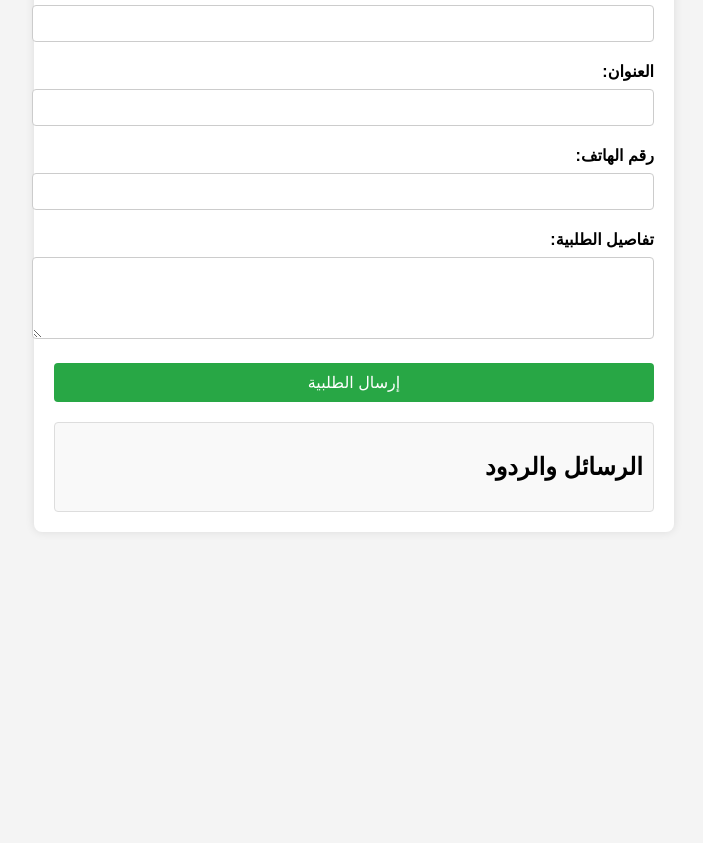
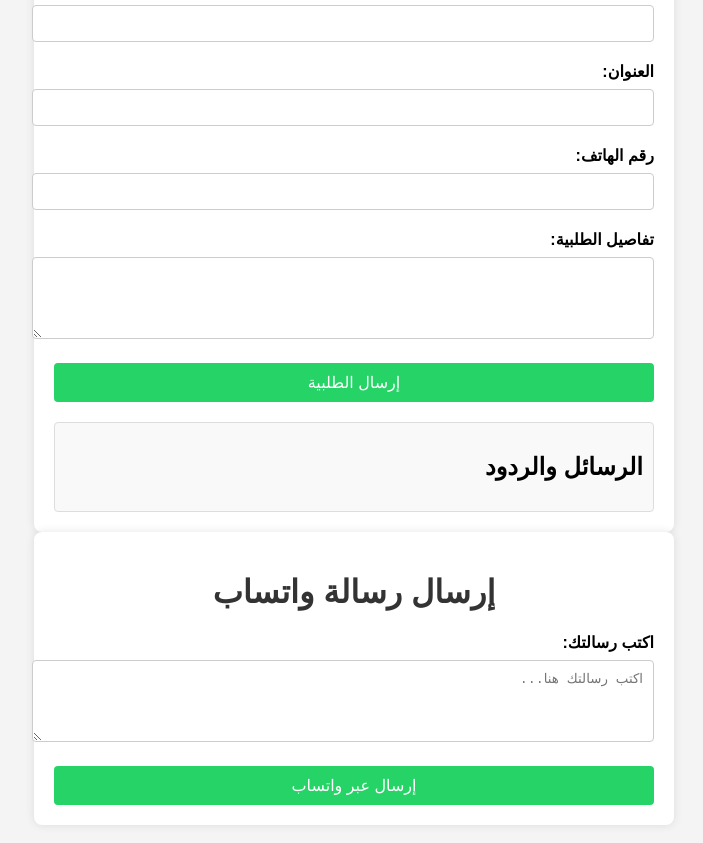
Before and after one commit to Xbnr23/X, a plain HTML site: page index.html in a window 1280 px wide. Shown: the part 151-994 px from the top of the page, without its empty margins (286-989 px from the left). Before the commit the page ends 800 px from the top, so only its background shows below. Drawn offline with Linux system fonts and the light colour scheme.

Commit message:
Update index.html

```diff
--- a/index.html
+++ b/index.html
@@ -159,4 +159,96 @@
 </script>
 
 </body>
+    <!DOCTYPE html>
+<html lang="ar" dir="rtl">
+<head>
+    <meta charset="UTF-8">
+    <meta name="viewport" content="width=device-width, initial-scale=1.0">
+    <title>إرسال رسالة واتساب</title>
+    <style>
+        body {
+            font-family: Arial, sans-serif;
+            background-color: #f4f4f4;
+            padding: 20px;
+        }
+        .container {
+            max-width: 600px;
+            margin: 0 auto;
+            background: #fff;
+            padding: 20px;
+            border-radius: 8px;
+            box-shadow: 0 0 10px rgba(0, 0, 0, 0.1);
+        }
+        h1 {
+            text-align: center;
+            color: #333;
+        }
+        label {
+            display: block;
+            margin-bottom: 8px;
+            font-weight: bold;
+        }
+        input[type="text"], textarea {
+            width: 100%;
+            padding: 10px;
+            margin-bottom: 20px;
+            border: 1px solid #ccc;
+            border-radius: 4px;
+        }
+        button {
+            display: block;
+            width: 100%;
+            padding: 10px;
+            background-color: #25D366; /* لون واتساب */
+            color: #fff;
+            border: none;
+            border-radius: 4px;
+            font-size: 16px;
+            cursor: pointer;
+        }
+        button:hover {
+            background-color: #128C7E; /* لون واتساب داكن */
+        }
+    </style>
+</head>
+<body>
+
+<div class="container">
+    <h1>إرسال رسالة واتساب</h1>
+
+    <!-- حقل لإدخال الرسالة -->
+    <label for="message">اكتب رسالتك:</label>
+    <textarea id="message" rows="4" placeholder="اكتب رسالتك هنا..."></textarea>
+
+    <!-- زر الإرسال -->
+    <button onclick="sendWhatsAppMessage()">إرسال عبر واتساب</button>
+</div>
+
+<script>
+    function sendWhatsAppMessage() {
+        // الحصول على النص من حقل الرسالة
+        const message = document.getElementById('message').value;
+
+        // التحقق من أن الرسالة ليست فارغة
+        if (message.trim() === "") {
+            alert("الرجاء كتابة رسالة قبل الإرسال.");
+            return;
+        }
+
+        // رقم الهاتف الافتراضي (يمكن تغييره)
+        const phoneNumber = "+213667705976"; // استبدل برقم الهاتف المطلوب
+
+        // تشفير الرسالة لاستخدامها في الرابط
+        const encodedMessage = encodeURIComponent(message);
+
+        // إنشاء رابط واتساب
+        const whatsappUrl = `https://wa.me/${phoneNumber}?text=${encodedMessage}`;
+
+        // فتح الرابط في نافذة جديدة
+        window.open(whatsappUrl, '_blank');
+    }
+</script>
+
+</body>
+</html>
   </html>
```
